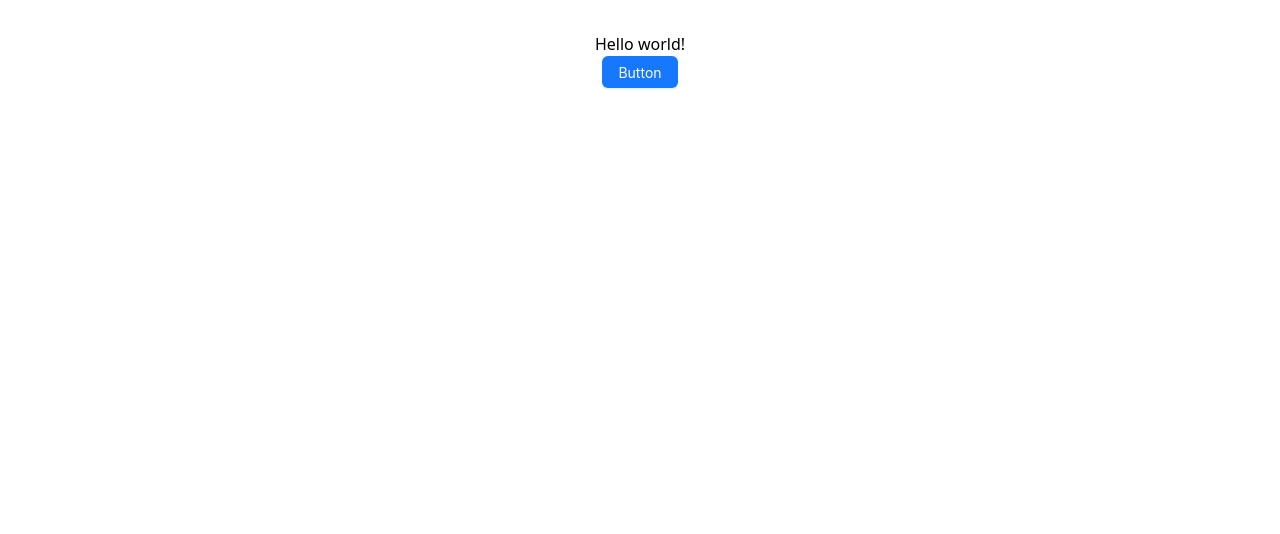
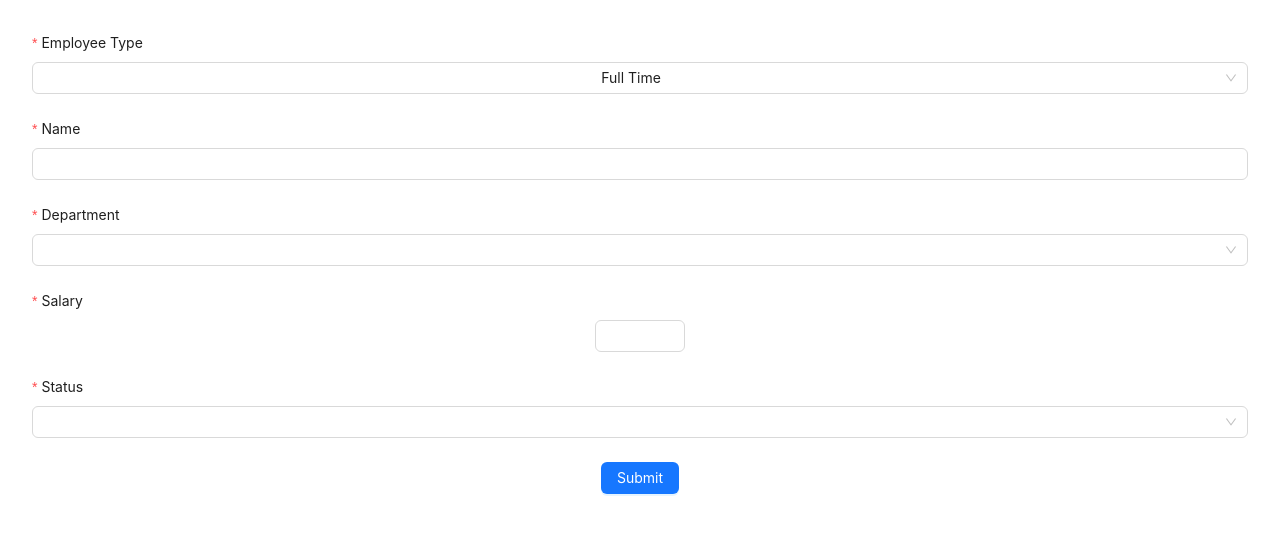
Before and after one commit to Sam2912/EmployeeReact.UI, a React (Vite) app: page / in a window 1280 px wide. Shown: the top 534 px of the page. Built offline with nearby package versions, Linux system fonts and the light colour scheme.

Commit message:
Create Employee Form Initial Commit

```diff
--- a/package.json
+++ b/package.json
@@ -16,7 +16,8 @@
     "graphql": "^16.8.1",
     "graphql-config": "^5.0.3",
     "react": "^18.2.0",
-    "react-dom": "^18.2.0"
+    "react-dom": "^18.2.0",
+    "uuid": "^9.0.1"
   },
   "devDependencies": {
     "@graphql-codegen/cli": "5.0.2",
@@ -27,6 +28,7 @@
     "@parcel/watcher": "^2.4.1",
     "@types/react": "^18.2.66",
     "@types/react-dom": "^18.2.22",
+    "@types/uuid": "^9.0.8",
     "@typescript-eslint/eslint-plugin": "^7.2.0",
     "@typescript-eslint/parser": "^7.2.0",
     "@vitejs/plugin-react": "^4.2.1",
--- a/src/App.tsx
+++ b/src/App.tsx
@@ -1,54 +1,10 @@
 import "./App.css";
-import { Button } from "antd";
-import {
-  Department,
-  Status,
-  Type,
-  useAddEmployeeMutation,
-  useGetEmployeesQuery,
-} from "./gql/apolloGenerated";
+import EmployeeCreator from "./components/EmployeeCreator";
 
 function App() {
-  //const { loading, error, data } = useGetEmployeesQuery();
-  const [addEmployeeMutation, {  loading, error }] =
-    useAddEmployeeMutation();
-
-  function save() {
-    addEmployeeMutation({
-      variables: {
-        create: {
-          partTimeEmployeeInput: {
-            id: 7,
-            name: "Seema",
-            department: Department.It,
-            hourlyRate: 7000,
-            status: Status.Active,
-            type: Type.PartTime,
-          },
-        },
-      },
-      onCompleted:(data)=> console.log(data),
-      onError:(error)=>console.log(error)
-    });
-  }
-  if (error) {
-    return <h1>Some Error</h1>;
-  }
-
   return (
     <>
-      {loading ? (
-        <h1>loading....</h1>
-      ) : (
-        <>
-          <h1 className="text-3xl font-bold underline bg-red-700 text-blue-600">
-            Hello world!
-          </h1>
-          <Button type="primary" onClick={save}>
-            Button
-          </Button>{" "}
-        </>
-      )}
+     <EmployeeCreator></EmployeeCreator>
     </>
   );
 }
--- /dev/null
+++ b/src/components/EmployeeCreator.tsx
@@ -0,0 +1,42 @@
+import { useAddEmployeeMutation } from "../gql/apolloGenerated";
+import EmployeeForm, { EmployeeData } from "./EmployeeForm";
+import { v4 } from "uuid";
+
+interface EmployeeCreatorProps{}
+
+const EmployeeCreator: React.FC<EmployeeCreatorProps> = () => {
+  //const { loading, error, data } = useGetEmployeesQuery();
+  const [addEmployeeMutation, { loading, error }] = useAddEmployeeMutation();
+
+  if (error) {
+    return <h1>Some Error</h1>;
+  }
+  const onFinish = (values: EmployeeData): void => {
+    values.id = values.id ?? v4();
+    addEmployeeMutation({
+      variables: {
+        create: {
+          //partTimeEmployeeInput: values
+          // {
+          //   id: 7,
+          //   name: "Seema",
+          //   department: Department.It,
+          //   hourlyRate: 7000,
+          //   status: Status.Active,
+          //   type: Type.PartTime,
+          // },
+        },
+      },
+      onCompleted: (data) => console.log(data),
+      onError: (error) => console.log(error),
+    });
+  };
+
+  return (
+    <>
+      <EmployeeForm onFinish={onFinish}></EmployeeForm>
+    </>
+  );
+}
+
+export default EmployeeCreator;
--- /dev/null
+++ b/src/components/EmployeeForm.tsx
@@ -0,0 +1,169 @@
+import React from "react";
+import { Form, Input, Button, Select, InputNumber } from "antd";
+import { Department, Status, EmployeeTypeEnum } from "../gql/apolloGenerated"; // Assuming enums are defined in a separate file
+
+export interface EmployeeData {
+  id?: string; // Optional since it might not be present in the form
+  name: string;
+  department: Department;
+  hourlyRate?: number; // Optional for PartTime employees
+  salary?: number; // Optional for FullTime employees
+  status: Status;
+  type: EmployeeTypeEnum;
+}
+
+interface EmployeeFormProps {
+  onFinish: (values: EmployeeData) => void;
+}
+
+interface EmployeeTypeOptions {
+  [key: string]: string;
+}
+
+export const employeeTypeOptions: EmployeeTypeOptions = {
+  [EmployeeTypeEnum.FullTime]: "Full Time",
+  [EmployeeTypeEnum.PartTime]: "Part Time",
+};
+
+const EmployeeForm: React.FC<EmployeeFormProps> = ({ onFinish }) => {
+  const [form] = Form.useForm<EmployeeData>();
+
+  const onFinishFailed = (errorInfo: any) => {
+    console.log("Failed:", errorInfo);
+  };
+
+  const handleSubmit = () => {
+    form
+      .validateFields()
+      .then((values) => {
+         onFinish(values);
+      })
+      .catch((errorInfo) => {
+        console.log("Validation failed:", errorInfo);
+      });
+  };
+
+  const handleEmployeeTypeChange = (value: EmployeeTypeEnum) => {
+    form.setFieldsValue({ hourlyRate: undefined, salary: undefined }); // Reset the fields when the type changes
+  };
+
+  return (
+    <Form
+      form={form}
+      name="employee_form"
+      onFinish={handleSubmit}
+      onFinishFailed={onFinishFailed}
+      layout="vertical"
+      className="w-full max-w-md mx-auto p-6 bg-white rounded-lg shadow-md"
+    >
+      <Form.Item
+        label="Employee Type"
+        name="type"
+        initialValue={EmployeeTypeEnum.FullTime}
+        rules={[
+          { required: true, message: "Please select the employee type!" },
+        ]}
+        className="mb-4"
+      >
+        <Select onChange={handleEmployeeTypeChange} className="w-full">
+          {Object.keys(employeeTypeOptions).map((key) => (
+            <Select.Option key={key} value={key}>
+              {employeeTypeOptions[key]}
+            </Select.Option>
+          ))}
+        </Select>
+      </Form.Item>
+      <Form.Item
+        label="Name"
+        name="name"
+        rules={[{ required: true, message: "Please enter the employee name!" }]}
+        className="mb-4"
+      >
+        <Input className="w-full" />
+      </Form.Item>
+
+      <Form.Item
+        label="Department"
+        name="department"
+        rules={[
+          { required: true, message: "Please select the employee department!" },
+        ]}
+        className="mb-4"
+      >
+        <Select className="w-full">
+          {Object.values(Department).map((dept) => (
+            <Select.Option key={dept} value={dept}>
+              {dept}
+            </Select.Option>
+          ))}
+        </Select>
+      </Form.Item>
+      <Form.Item
+        noStyle
+        shouldUpdate={(prevValues, currentValues) =>
+          prevValues.type !== currentValues.type
+        }
+        className="mb-4"
+      >
+        {({ getFieldValue }) =>
+          getFieldValue("type") === EmployeeTypeEnum.FullTime ? (
+            <Form.Item
+              label="Salary"
+              name="salary"
+              rules={[
+                {
+                  required: true,
+                  type: "number",
+                  min: 0,
+                  message: "Please enter a valid salary!",
+                },
+              ]}
+              className="mb-4"
+            >
+              <InputNumber min={0} className="w-full" />
+            </Form.Item>
+          ) : (
+            <Form.Item
+              label="Hourly Rate"
+              name="hourlyRate"
+              rules={[
+                {
+                  required: true,
+                  type: "number",
+                  min: 0,
+                  message: "Please enter a valid hourly rate!",
+                },
+              ]}
+              className="mb-4"
+            >
+              <InputNumber min={0} className="w-full" />
+            </Form.Item>
+          )
+        }
+      </Form.Item>
+      <Form.Item
+        label="Status"
+        name="status"
+        rules={[
+          { required: true, message: "Please select the employee status!" },
+        ]}
+        className="mb-4"
+      >
+        <Select className="w-full">
+          {Object.values(Status).map((sts) => (
+            <Select.Option key={sts} value={sts}>
+              {sts}
+            </Select.Option>
+          ))}
+        </Select>
+      </Form.Item>
+      <Form.Item className="mt-6">
+        <Button type="primary" onClick={handleSubmit} className="w-full">
+          Submit
+        </Button>
+      </Form.Item>
+    </Form>
+  );
+};
+
+export default EmployeeForm;
```
Also changed, not shown: src/gql/apolloGenerated.tsx (+14 -26 lines), 1 other file (tests, documents, lock files or other folders).
